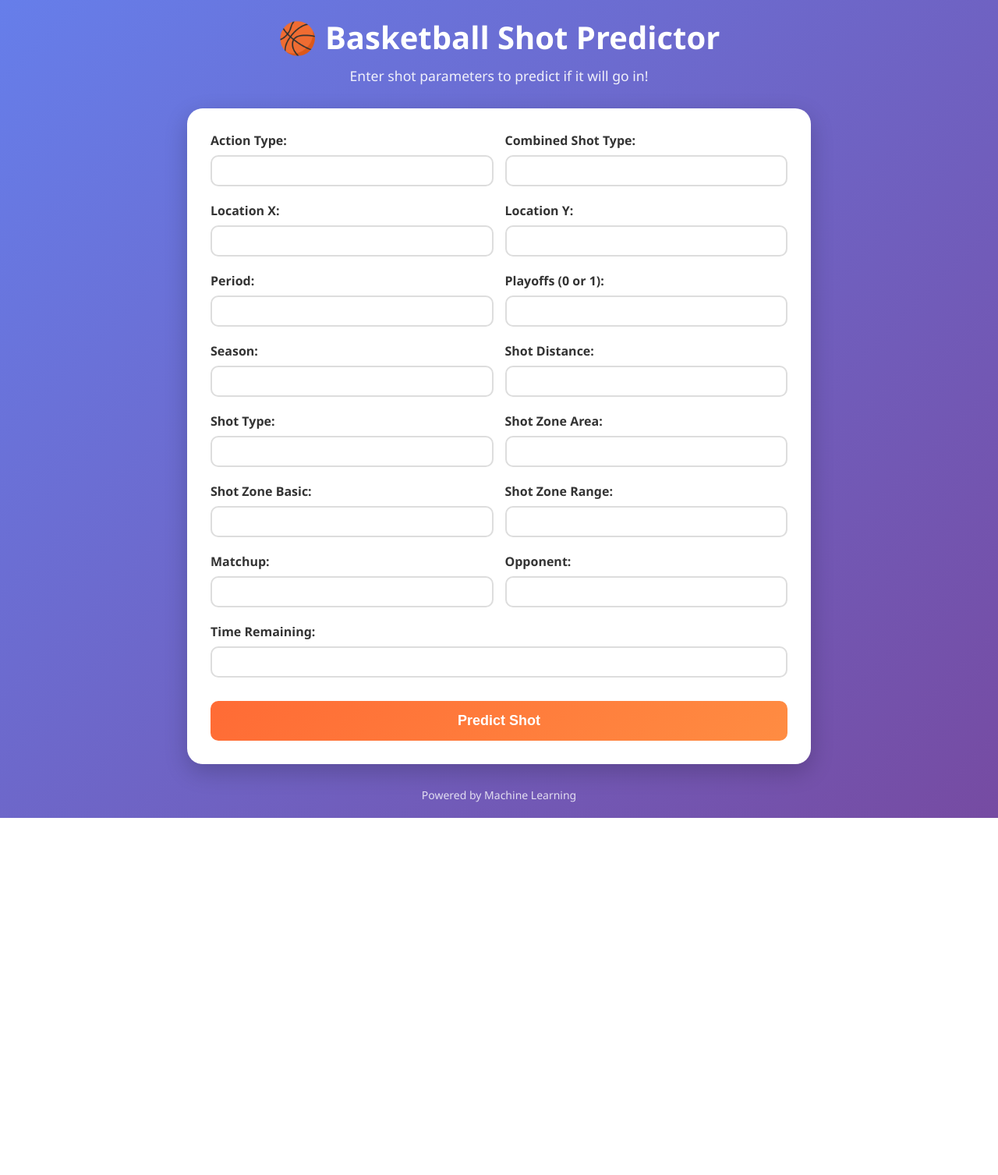
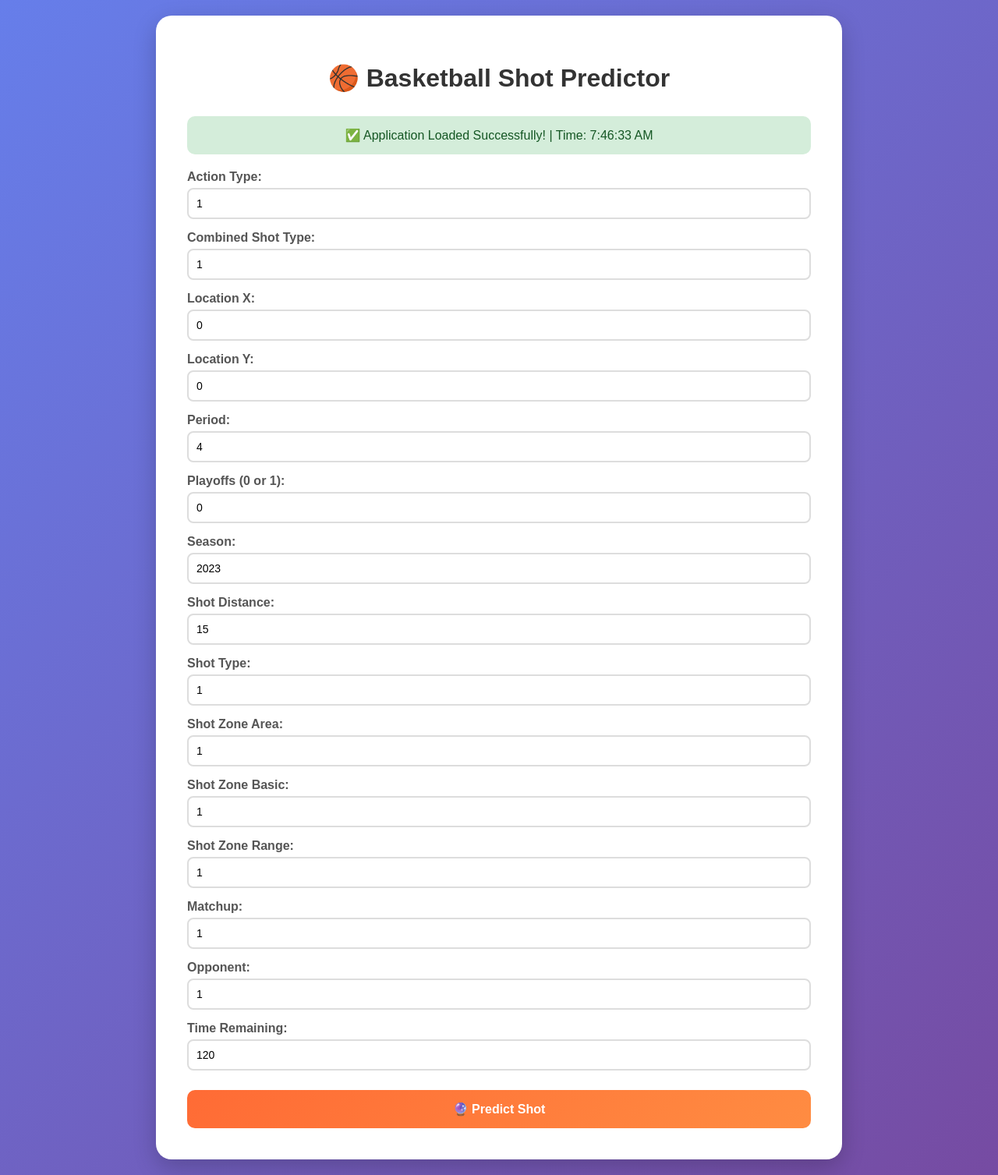
Before and after one commit to abhiXdata/basketball-shot-prediction, a Flask app: template templates/index.html in a window 1280 px wide. Shown: the whole page at 78% size. Before the commit the page ends 1049 px from the top, so only its background shows below. Run offline with Flask 3, Linux system fonts and the light colour scheme; the template is opened without the code that fills it, so the values that code supplies are empty.

Commit message:
Update index.html

```diff
--- a/templates/index.html
+++ b/templates/index.html
@@ -5,248 +5,184 @@
     <meta name="viewport" content="width=device-width, initial-scale=1.0">
     <title>Basketball Shot Predictor</title>
     <style>
-        * {
-            margin: 0;
-            padding: 0;
-            box-sizing: border-box;
-        }
-
         body {
-            font-family: 'Segoe UI', Tahoma, Geneva, Verdana, sans-serif;
+            font-family: Arial, sans-serif;
             background: linear-gradient(135deg, #667eea 0%, #764ba2 100%);
             min-height: 100vh;
+            display: flex;
+            justify-content: center;
+            align-items: center;
+            margin: 0;
             padding: 20px;
         }
-
         .container {
+            background: white;
+            border-radius: 20px;
+            padding: 40px;
             max-width: 800px;
-            margin: 0 auto;
-            animation: slideUp 0.5s ease-out;
+            width: 100%;
+            box-shadow: 0 10px 30px rgba(0,0,0,0.2);
         }
-
-        @keyframes slideUp {
-            from {
-                opacity: 0;
-                transform: translateY(30px);
-            }
-            to {
-                opacity: 1;
-                transform: translateY(0);
-            }
-        }
-
-        .header {
+        h1 {
+            color: #333;
             text-align: center;
-            color: white;
             margin-bottom: 30px;
         }
-
-        .header h1 {
-            font-size: 2.5rem;
-            margin-bottom: 10px;
+        .alert {
+            background: #d4edda;
+            color: #155724;
+            padding: 15px;
+            border-radius: 10px;
+            margin-bottom: 20px;
+            text-align: center;
         }
-
-        .header p {
-            font-size: 1.1rem;
-            opacity: 0.9;
+        form {
+            display: grid;
+            gap: 15px;
         }
-
-        .prediction-card {
-            background: white;
-            border-radius: 20px;
-            padding: 30px;
-            box-shadow: 0 10px 30px rgba(0,0,0,0.2);
-            margin-bottom: 20px;
+        .form-group {
+            display: flex;
+            flex-direction: column;
         }
-
-        .input-group {
-            margin-bottom: 20px;
+        label {
+            font-weight: bold;
+            margin-bottom: 5px;
+            color: #555;
         }
-
-        .input-group label {
-            display: block;
-            margin-bottom: 8px;
-            font-weight: 600;
-            color: #333;
-        }
-
-        .input-group input, .input-group select {
-            width: 100%;
+        input, select {
             padding: 10px;
             border: 2px solid #ddd;
-            border-radius: 10px;
+            border-radius: 8px;
             font-size: 14px;
-            transition: border-color 0.3s;
         }
-
-        .input-group input:focus, .input-group select:focus {
-            outline: none;
-            border-color: #FF6B35;
-        }
-
-        .form-row {
-            display: grid;
-            grid-template-columns: 1fr 1fr;
-            gap: 15px;
-        }
-
-        .predict-btn {
-            width: 100%;
-            padding: 15px;
+        button {
             background: linear-gradient(135deg, #FF6B35, #FF8C42);
             color: white;
+            padding: 15px;
             border: none;
             border-radius: 10px;
-            font-size: 18px;
+            font-size: 16px;
             font-weight: bold;
             cursor: pointer;
-            transition: transform 0.2s, box-shadow 0.2s;
             margin-top: 10px;
         }
-
-        .predict-btn:hover {
+        button:hover {
             transform: translateY(-2px);
             box-shadow: 0 5px 15px rgba(255,107,53,0.3);
         }
-
-        .result-card {
-            background: white;
-            border-radius: 20px;
+        .result {
+            margin-top: 20px;
             padding: 20px;
-            box-shadow: 0 10px 30px rgba(0,0,0,0.2);
+            background: #f0f0f0;
+            border-radius: 10px;
             text-align: center;
+            font-size: 18px;
+            font-weight: bold;
         }
-
-        .result-text {
-            font-size: 20px;
-            font-weight: bold;
-            padding: 15px;
-            border-radius: 10px;
-            background: #f0f0f0;
-        }
-
-        .footer {
-            text-align: center;
-            color: white;
-            margin-top: 30px;
-            font-size: 14px;
-            opacity: 0.8;
+        @media (max-width: 768px) {
+            .container { padding: 20px; }
+            h1 { font-size: 24px; }
         }
     </style>
 </head>
 <body>
     <div class="container">
-        <div class="header">
         <h1>🏀 Basketball Shot Predictor</h1>
-            <p>Enter shot parameters to predict if it will go in!</p>
+
+        <div class="alert">
+            ✅ Application Loaded Successfully! | Time: <span id="timestamp"></span>
         </div>
 
-        <div class="prediction-card">
         <form action="/predict" method="POST">
-                <div class="form-row">
-                    <div class="input-group">
+            <div class="form-group">
                 <label>Action Type:</label>
-                        <input type="number" name="action_type" required>
+                <input type="number" name="action_type" required value="1">
             </div>
 
-                    <div class="input-group">
+            <div class="form-group">
                 <label>Combined Shot Type:</label>
-                        <input type="number" name="combined_shot_type" required>
-                    </div>
+                <input type="number" name="combined_shot_type" required value="1">
             </div>
 
-                <div class="form-row">
-                    <div class="input-group">
+            <div class="form-group">
                 <label>Location X:</label>
-                        <input type="number" step="any" name="loc_x" required>
+                <input type="number" step="any" name="loc_x" required value="0">
             </div>
 
-                    <div class="input-group">
+            <div class="form-group">
                 <label>Location Y:</label>
-                        <input type="number" step="any" name="loc_y" required>
-                    </div>
+                <input type="number" step="any" name="loc_y" required value="0">
             </div>
 
-                <div class="form-row">
-                    <div class="input-group">
+            <div class="form-group">
                 <label>Period:</label>
-                        <input type="number" name="period" required>
+                <input type="number" name="period" required value="4">
             </div>
 
-                    <div class="input-group">
+            <div class="form-group">
                 <label>Playoffs (0 or 1):</label>
-                        <input type="number" name="playoffs" required>
-                    </div>
+                <input type="number" name="playoffs" required value="0">
             </div>
 
-                <div class="form-row">
-                    <div class="input-group">
+            <div class="form-group">
                 <label>Season:</label>
-                        <input type="number" name="season" required>
+                <input type="number" name="season" required value="2023">
             </div>
 
-                    <div class="input-group">
+            <div class="form-group">
                 <label>Shot Distance:</label>
-                        <input type="number" name="shot_distance" required>
-                    </div>
+                <input type="number" name="shot_distance" required value="15">
             </div>
 
-                <div class="form-row">
-                    <div class="input-group">
+            <div class="form-group">
                 <label>Shot Type:</label>
-                        <input type="number" name="shot_type" required>
+                <input type="number" name="shot_type" required value="1">
             </div>
 
-                    <div class="input-group">
+            <div class="form-group">
                 <label>Shot Zone Area:</label>
-                        <input type="number" name="shot_zone_area" required>
-                    </div>
+                <input type="number" name="shot_zone_area" required value="1">
             </div>
 
-                <div class="form-row">
-                    <div class="input-group">
+            <div class="form-group">
                 <label>Shot Zone Basic:</label>
-                        <input type="number" name="shot_zone_basic" required>
+                <input type="number" name="shot_zone_basic" required value="1">
             </div>
 
-                    <div class="input-group">
+            <div class="form-group">
                 <label>Shot Zone Range:</label>
-                        <input type="number" name="shot_zone_range" required>
-                    </div>
+                <input type="number" name="shot_zone_range" required value="1">
             </div>
 
-                <div class="form-row">
-                    <div class="input-group">
+            <div class="form-group">
                 <label>Matchup:</label>
-                        <input type="number" name="matchup" required>
+                <input type="number" name="matchup" required value="1">
             </div>
 
-                    <div class="input-group">
+            <div class="form-group">
                 <label>Opponent:</label>
-                        <input type="number" name="opponent" required>
-                    </div>
+                <input type="number" name="opponent" required value="1">
             </div>
 
-                <div class="input-group">
+            <div class="form-group">
                 <label>Time Remaining:</label>
-                    <input type="number" name="time_remaining" required>
+                <input type="number" name="time_remaining" required value="120">
             </div>
 
-                <button type="submit" class="predict-btn">Predict Shot</button>
+            <button type="submit">🔮 Predict Shot</button>
         </form>
+
+        {% if prediction_text %}
+        <div class="result">
+            {{ prediction_text }}
+        </div>
+        {% endif %}
     </div>
 
-        {% if prediction_text %}
-        <div class="result-card">
-            <div class="result-text">
-                {{ prediction_text }}
-            </div>
-        </div>
-        {% endif %}
-
-        <div class="footer">
-            <p>Powered by Machine Learning</p>
-        </div>
-    </div>
+    <script>
+        document.getElementById('timestamp').textContent = new Date().toLocaleTimeString();
+        console.log("✅ Index.html loaded successfully!");
+        console.log("Current URL:", window.location.href);
+    </script>
 </body>
 </html>
```
Lines whose indentation alone changed are shown as unchanged.
